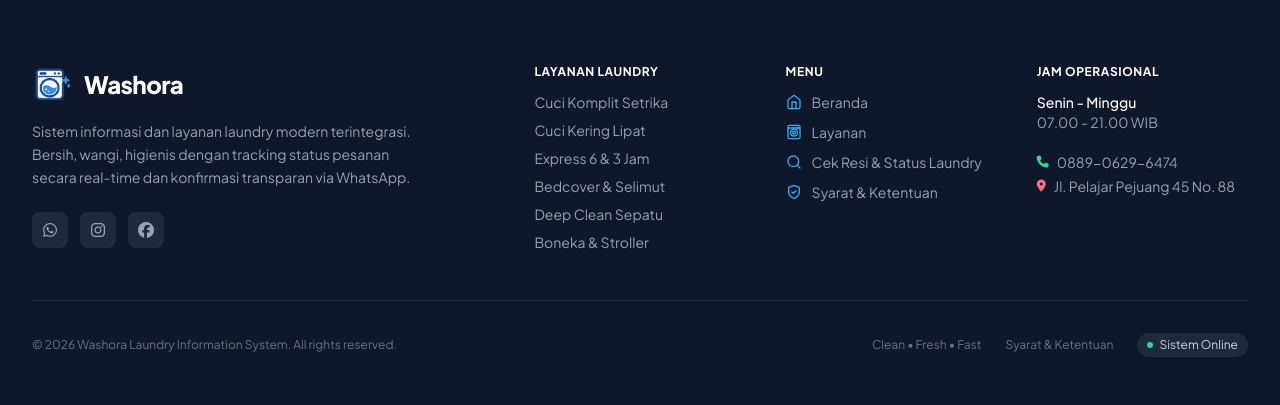
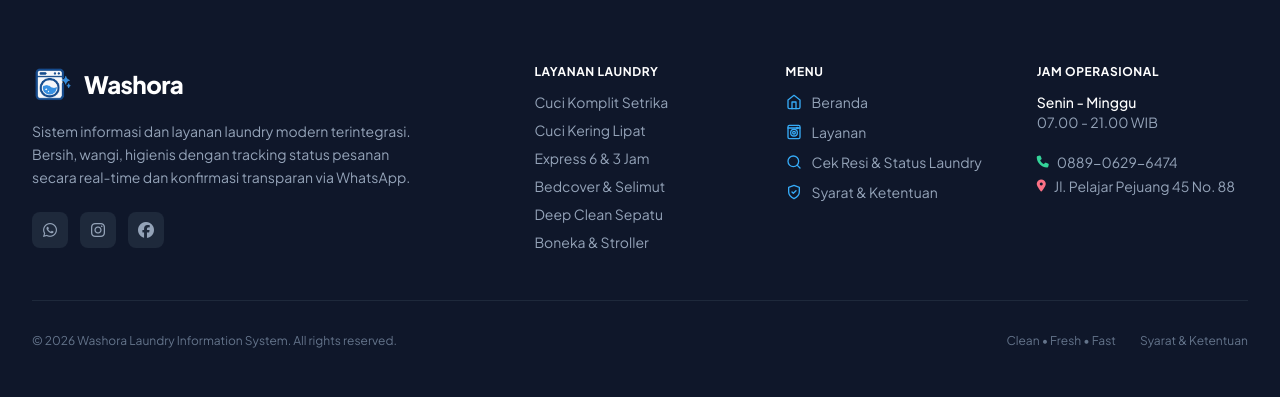
Before and after one commit to kayla-pum/washora_laundry_system, a Laravel app: page / in a window 1280 px wide. Shown: the part 3938-4343 px from the top of the page. Run offline with Laravel 12, Linux system fonts and the light colour scheme; data comes from the database, SQL or seed files in the repository; data that the repository does not hold is empty; some libraries are stand-ins or nearby versions.

Commit message:
Menambahkan

```diff
--- a/resources/views/layouts/footer.blade.php
+++ b/resources/views/layouts/footer.blade.php
@@ -107,9 +107,6 @@
             <div class="flex flex-wrap items-center gap-4 sm:gap-6">
                 <span>Clean &bull; Fresh &bull; Fast</span>
                 <a href="{{ route('terms') }}" class="hover:text-cyan-400 transition-colors">Syarat & Ketentuan</a>
-                <span class="inline-flex items-center gap-1.5 px-2.5 py-1 rounded-full bg-slate-800 text-slate-300">
-                    <span class="w-1.5 h-1.5 rounded-full bg-emerald-400"></span> Sistem Online
-                </span>
             </div>
         </div>
     </div>
```
